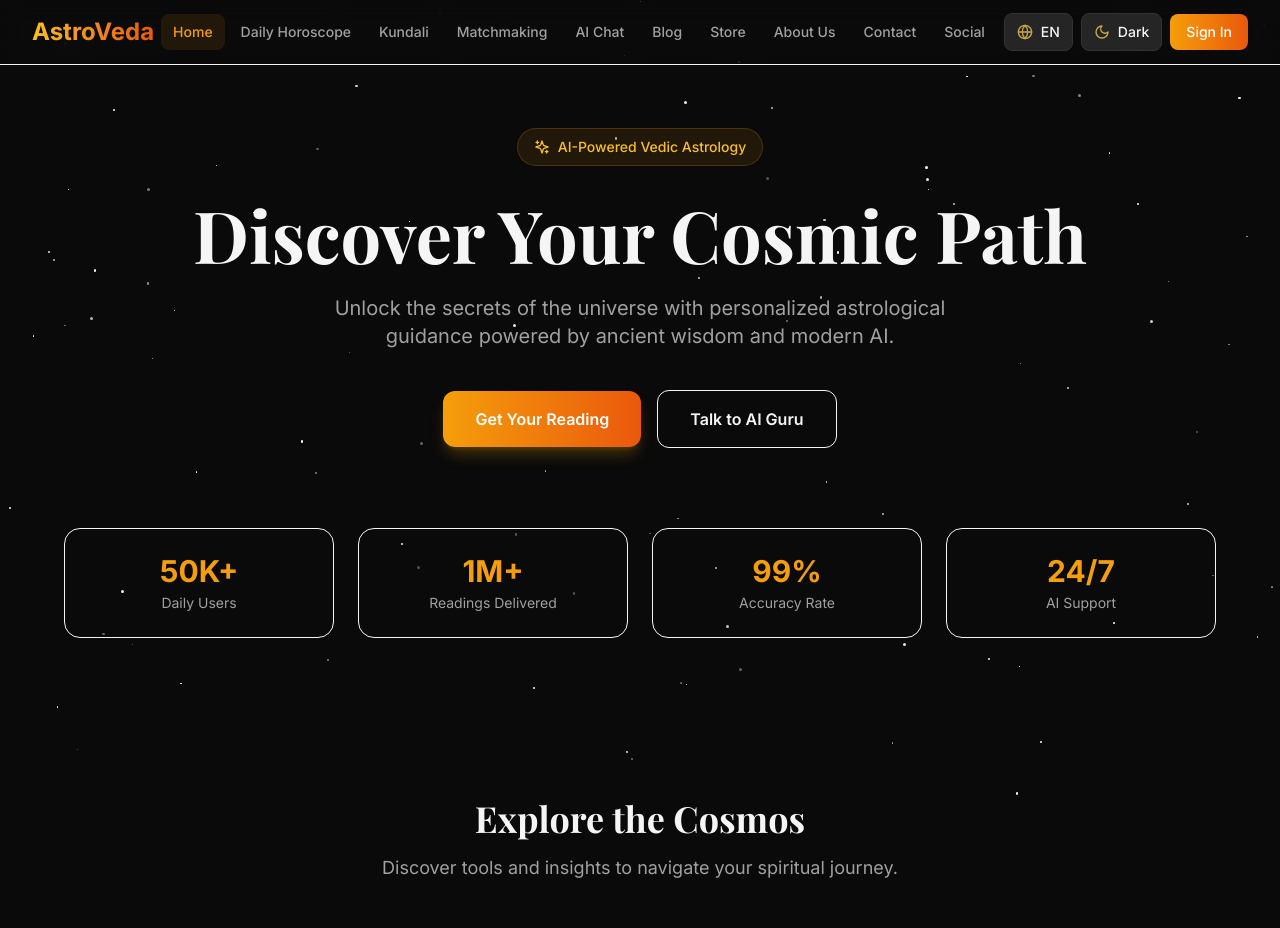
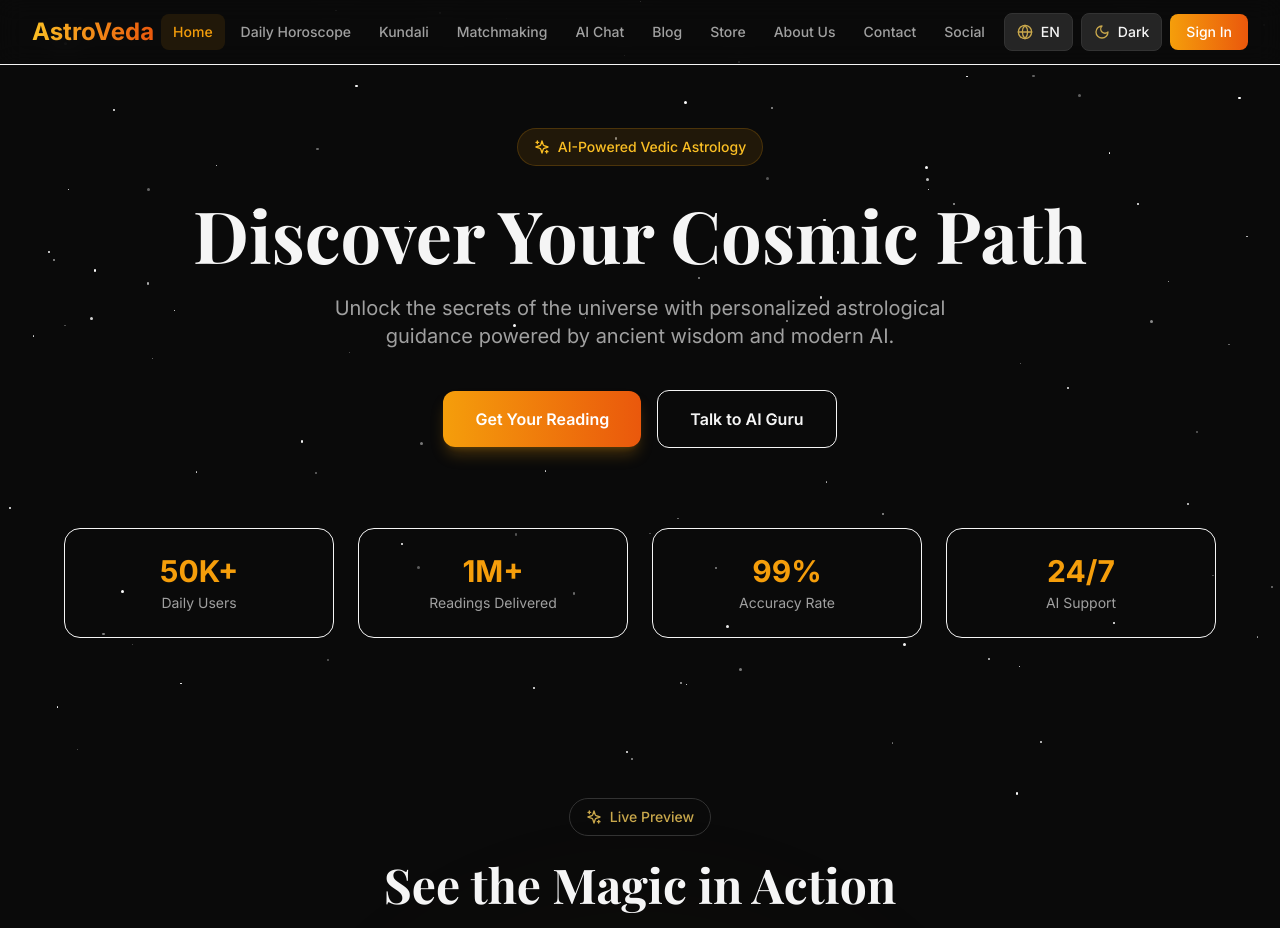
Before and after one commit to seetu09/astro-sage-ai, a Next.js app: page / in a window 1280 px wide. Shown: the top 928 px of the page. Built offline with nearby package versions, Linux system fonts and the light colour scheme; a web font is replaced by a local one.

Commit message:
Integrate LiveDemo component into HomePage
Added LiveDemo component to the HomePage for showcasing features.

```diff
--- a/app/page.tsx
+++ b/app/page.tsx
@@ -5,6 +5,7 @@ import Link from "next/link";
 import { useLanguage } from "./context/LanguageContext";
 import { motion } from "framer-motion";
 import { Sparkles, MessageCircle, Scroll, Star, Heart, Calendar, Users } from "lucide-react";
+import LiveDemo from './components/LiveDemo';
 
 export default function HomePage() {
   const { t, language } = useLanguage();
@@ -75,6 +76,7 @@ export default function HomePage() {
 
   return (
     <div className="min-h-screen">
+      {/* ===== HERO SECTION ===== */}
       <section className="relative pt-32 pb-20 px-4">
         <div className="max-w-6xl mx-auto text-center">
           <motion.div initial={{ opacity: 0, y: 30 }} animate={{ opacity: 1, y: 0 }} transition={{ duration: 0.8 }}>
@@ -105,6 +107,10 @@ export default function HomePage() {
         </div>
       </section>
 
+      {/* ===== LIVE DEMO SECTION ===== */}
+      <LiveDemo />
+
+      {/* ===== EXPLORE THE COSMOS ===== */}
       <section className="py-20 px-4">
         <div className="max-w-6xl mx-auto">
           <motion.div initial={{ opacity: 0, y: 20 }} whileInView={{ opacity: 1, y: 0 }} viewport={{ once: true }} className="text-center mb-16">
@@ -132,6 +138,7 @@ export default function HomePage() {
         </div>
       </section>
 
+      {/* ===== CTA SECTION ===== */}
       <section className="py-20 px-4">
         <div className="max-w-4xl mx-auto text-center">
           <motion.div initial={{ opacity: 0, y: 20 }} whileInView={{ opacity: 1, y: 0 }} viewport={{ once: true }} className="p-12 bg-gradient-to-br from-amber-500/10 to-orange-600/10 border border-amber-500/20 rounded-3xl">
```
